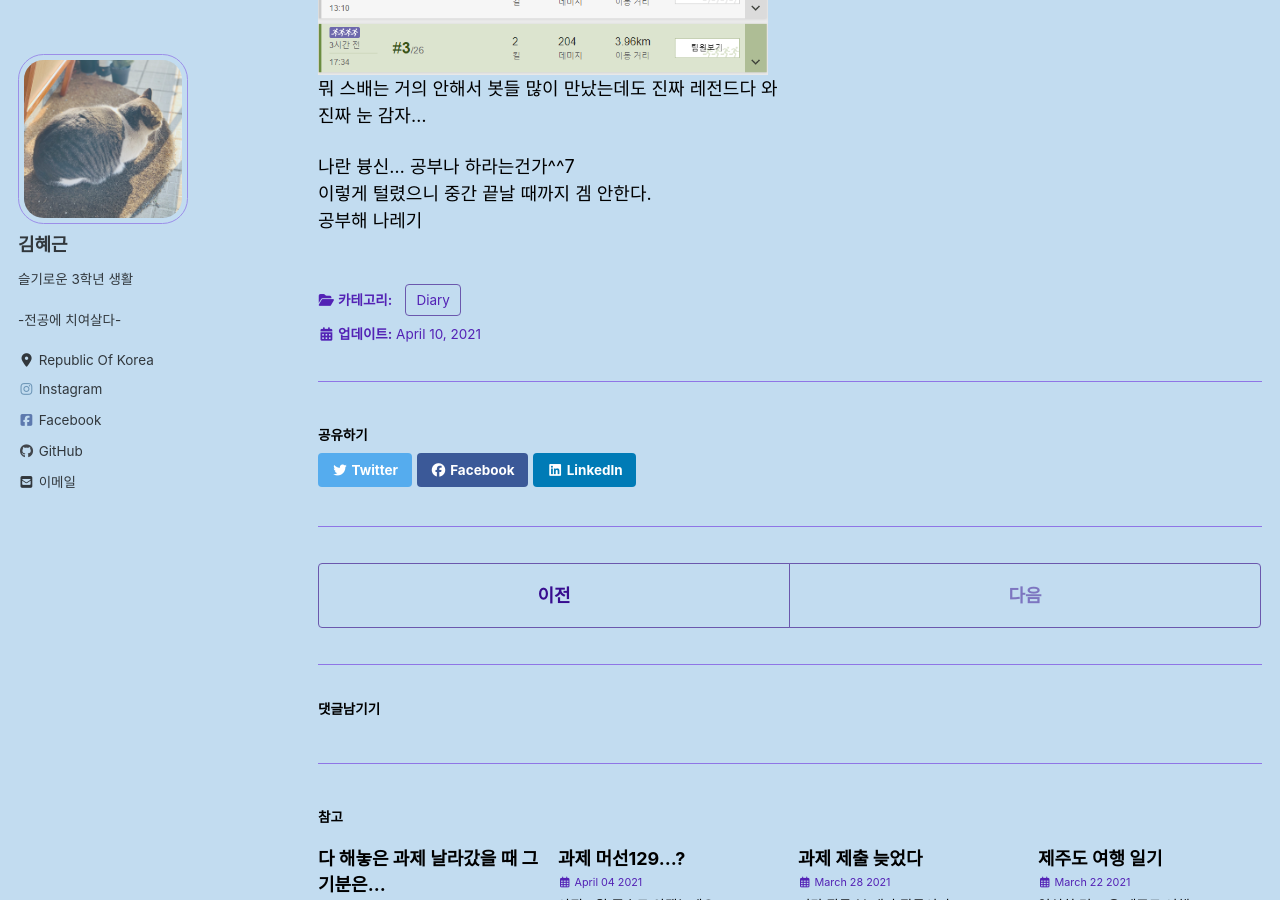
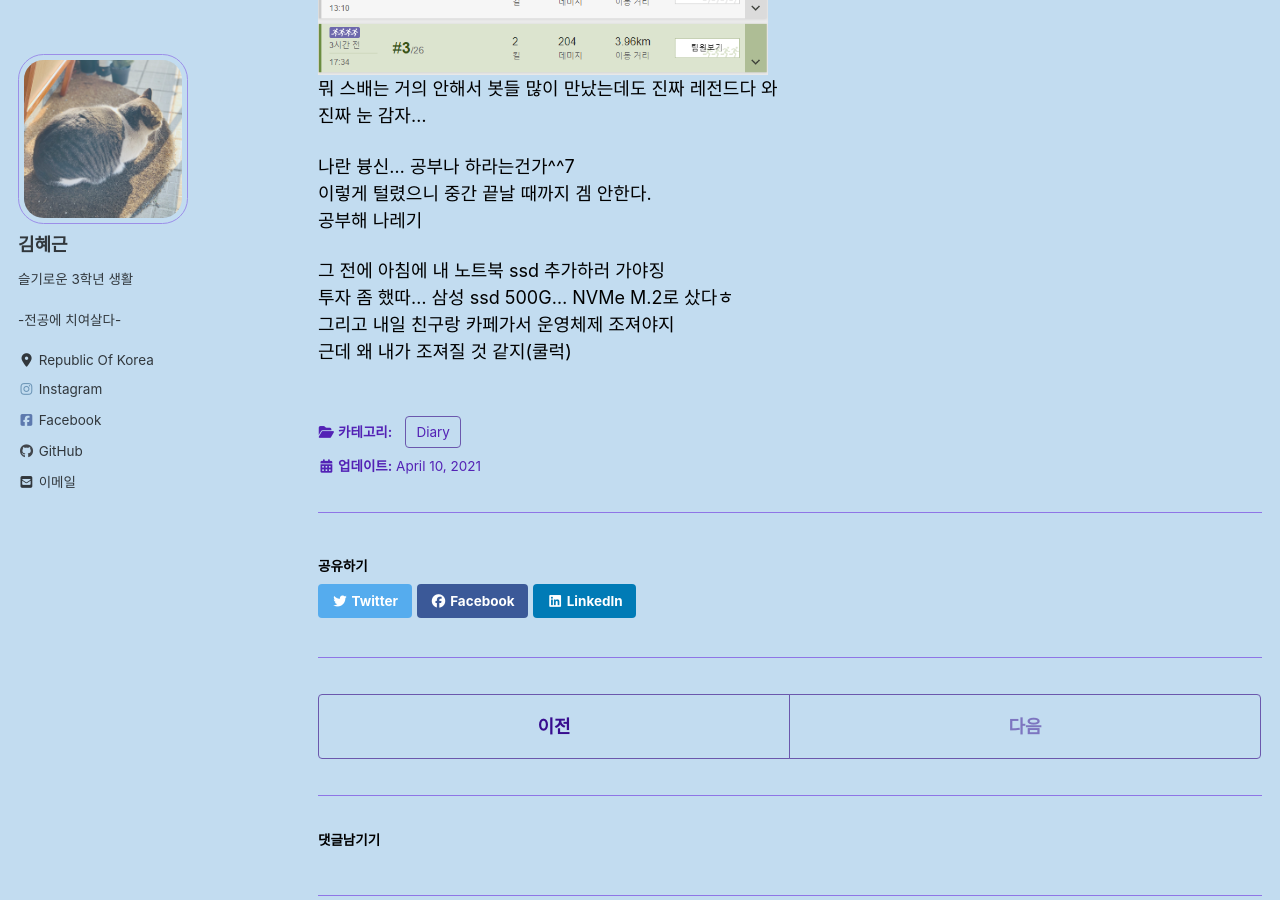
Before and after one commit to hyegeun/hyegeun.github.io, a Jekyll site: the page built from _posts/Diary/2021-04-10-post32.md, in a window 1280 px wide and 900 px high, scrolled down 1346 px. Built offline with Jekyll 4.4.1, drawn with Linux system fonts in a browser that asks for light colours; cached includes are drawn as plain includes; nearby versions of some CDN libraries; a script that is not in the unit is left out.

Commit message:
Update 2021-04-10-post32.md

```diff
--- a/_posts/Diary/2021-04-10-post32.md
+++ b/_posts/Diary/2021-04-10-post32.md
@@ -20,3 +20,8 @@ categories:
 나란 븅신... 공부나 하라는건가^^7
 이렇게 털렸으니 중간 끝날 때까지 겜 안한다.
 공부해 나레기
+
+그 전에 아침에 내 노트북 ssd 추가하러 가야징
+투자 좀 했따... 삼성 ssd 500G... NVMe M.2로 샀다ㅎ
+그리고 내일 친구랑 카페가서 운영체제 조져야지
+근데 왜 내가 조져질 것 같지(쿨럭)
```
